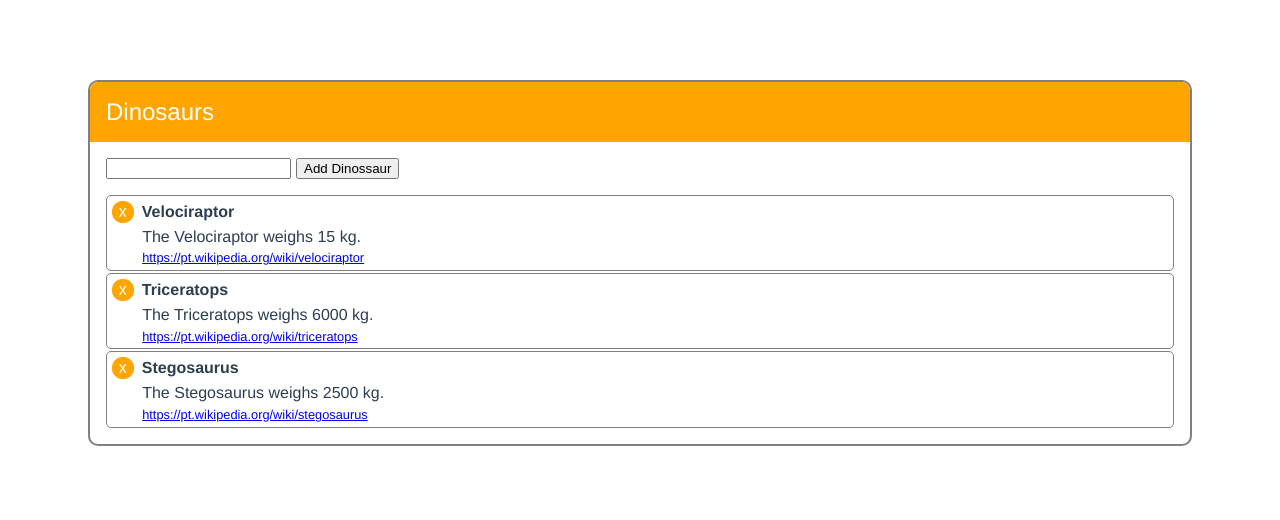
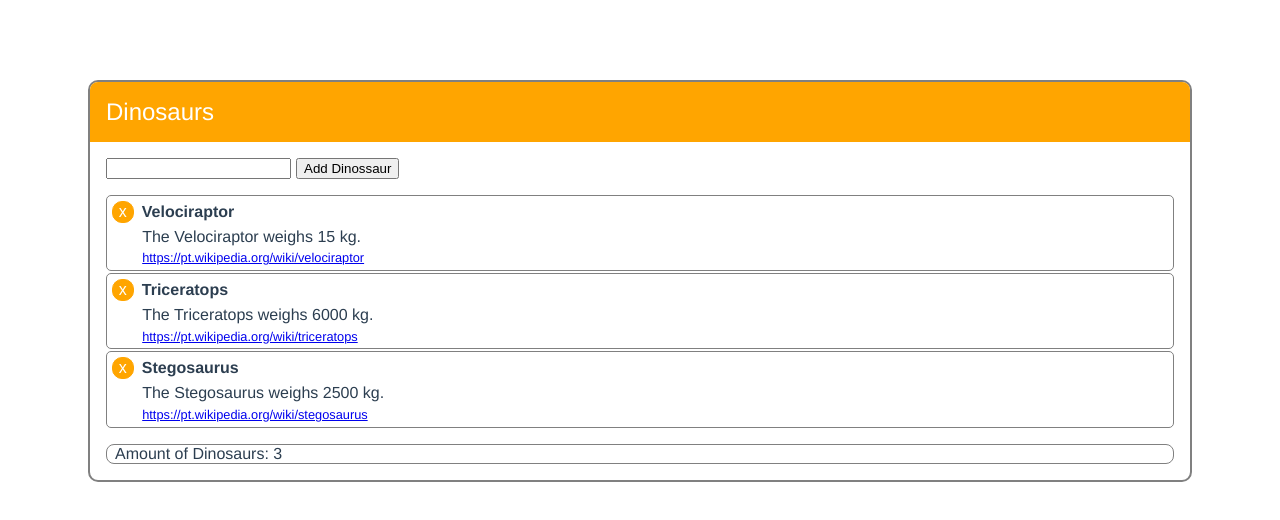
Before and after one commit to Juraci/dinosaurs-vue, a Vue app: page / in a window 1280 px wide. Shown: the top 520 px of the page. Built offline with nearby package versions, Linux system fonts and the light colour scheme.

Commit message:
adding computed properties

```diff
--- a/src/components/Card.vue
+++ b/src/components/Card.vue
@@ -13,6 +13,9 @@
         <a class="link" v-bind:href="item.text | undercase | url">{{ item.text | undercase | url }}</a>
       </li>
     </ul>
+    <div class="totalDinosaurs">
+      <span>Amount of Dinosaurs: {{ total }}</span>
+    </div>
   </div>
 </template>
 
@@ -73,6 +76,11 @@
         return `https://pt.wikipedia.org/wiki/${value}`;
       },
     },
+    computed: {
+        total: function() {
+          return this.items.length;
+        },
+    }
   }
 </script>
 
@@ -145,4 +153,11 @@
     margin-left: 1.9rem;
     display: block;
   }
+
+  .totalDinosaurs {
+    margin: 1rem;
+    padding-left: 0.5rem;
+    border: 1px solid Gray;
+    border-radius: 8px;
+  }
 </style>
```
